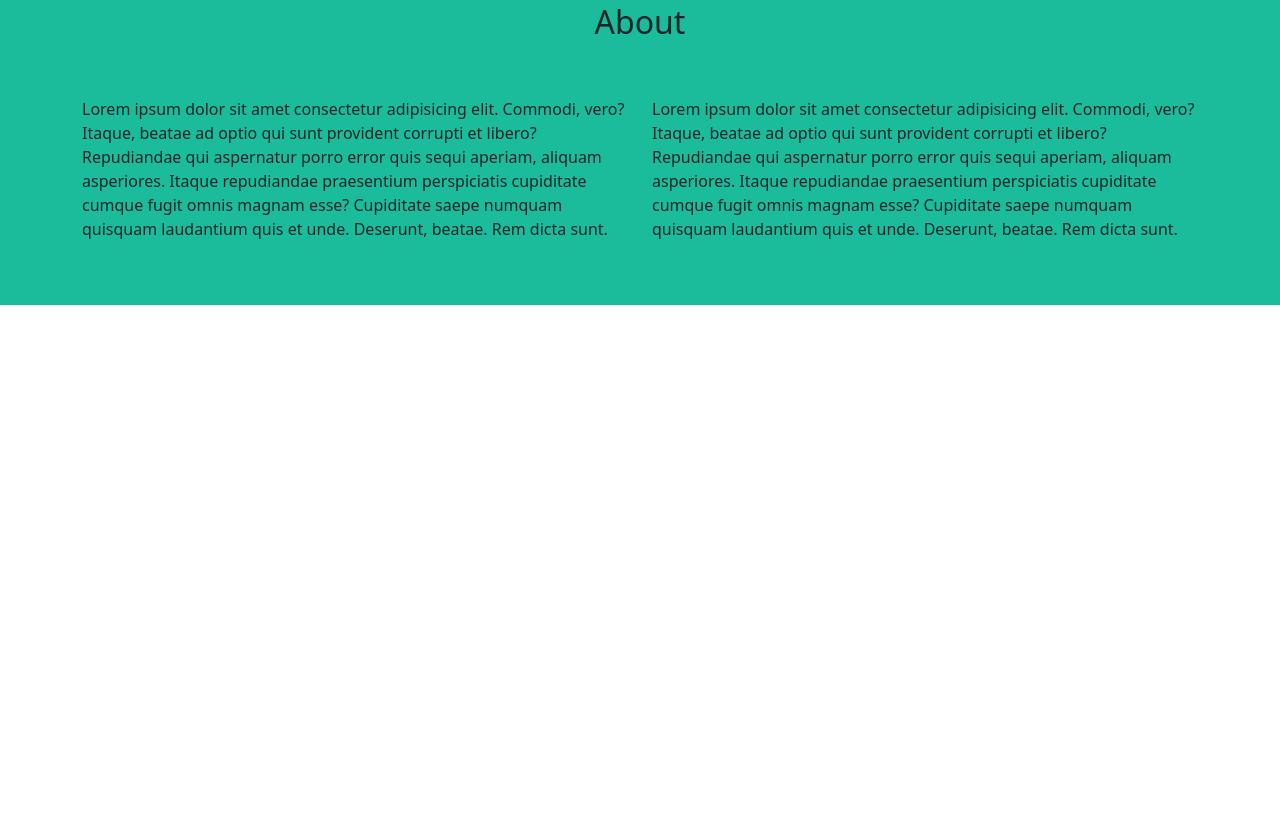
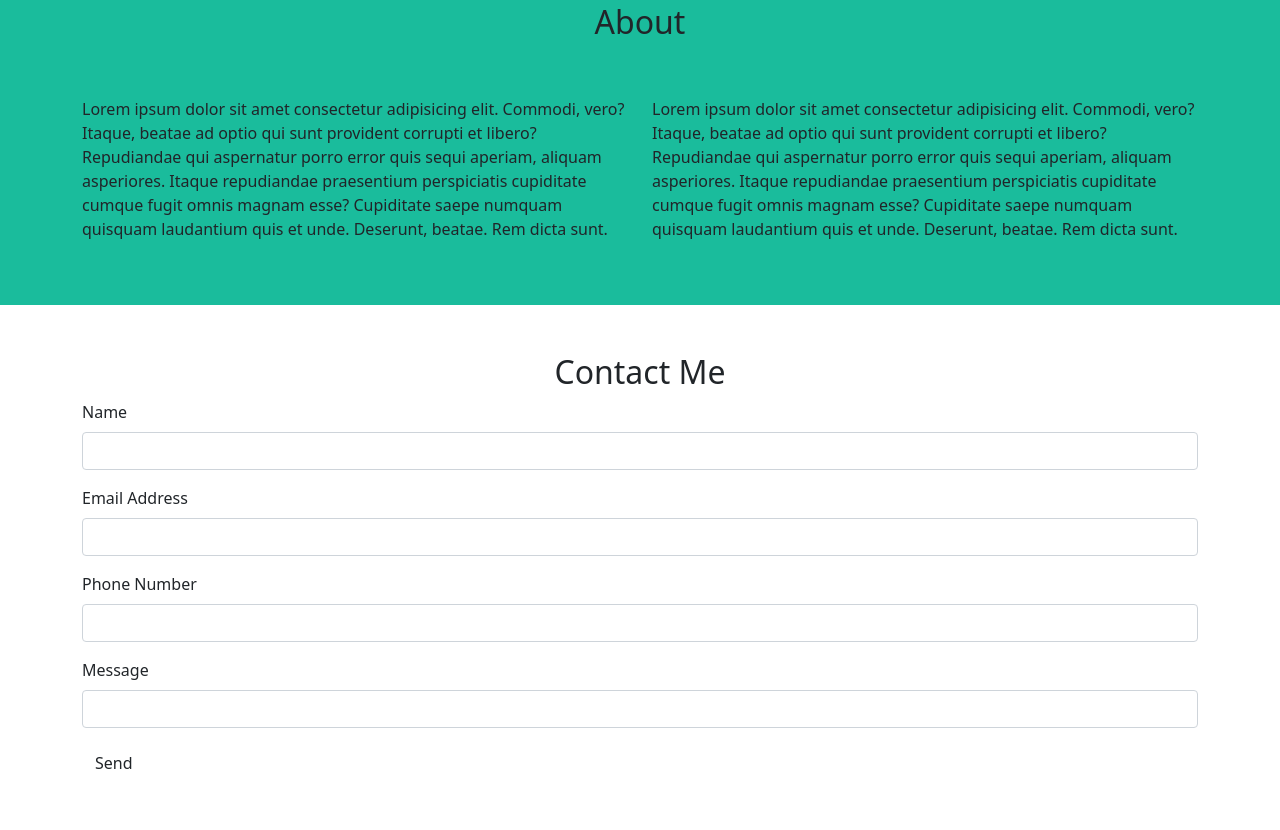
Before and after one commit to marcodem11/html-css-bootstrap-freelancer, a plain HTML site: page index.html in a window 1280 px wide. Shown: the part 1265-2095 px from the top of the page. Before the commit the page ends 1570 px from the top, so only its background shows below. Drawn offline with nearby package versions, Linux system fonts and the light colour scheme.

Commit message:
contact part

```diff
--- a/index.html
+++ b/index.html
@@ -147,6 +147,42 @@
                 </div>
             </div>
         </section>
+
+        <section class="contact py-5">
+            <div class="container">
+                <div class="row">
+                    <div class="col-12 text-center">
+                        <h2>Contact Me</h2>
+                    </div>
+                </div>
+
+                <div class="row">
+                    <div class="col-12">
+                        <form class="row g-3">
+                            <div class="col-12">
+                                <label for="inputAddress" class="form-label">Name</label>
+                                <input type="text" class="form-control" id="inputAddress" placeholder="">
+                              </div>
+                              <div class="col-12">
+                                <label for="inputAddress2" class="form-label">Email Address</label>
+                                <input type="text" class="form-control" id="inputAddress2" placeholder="">
+                              </div>
+                              <div class="col-12">
+                                  <label for="inputAddress2" class="form-label">Phone Number</label>
+                                  <input type="text" class="form-control" id="inputAddress2" placeholder="">
+                                </div>
+                                <div class="col-12">
+                                  <label for="inputAddress2" class="form-label">Message</label>
+                                  <input type="text" class="form-control ms_height" id="inputAddress2" placeholder="">
+                              </div>
+                            <div class="col-12">
+                              <button type="submit" class="btn 45 ">Send</button>
+                            </div>
+                          </form>
+                    </div>
+                </div>
+            </div>
+        </section>
     </main>
 
 
```
Also changed, not shown: style.css (line endings or trailing spaces).
